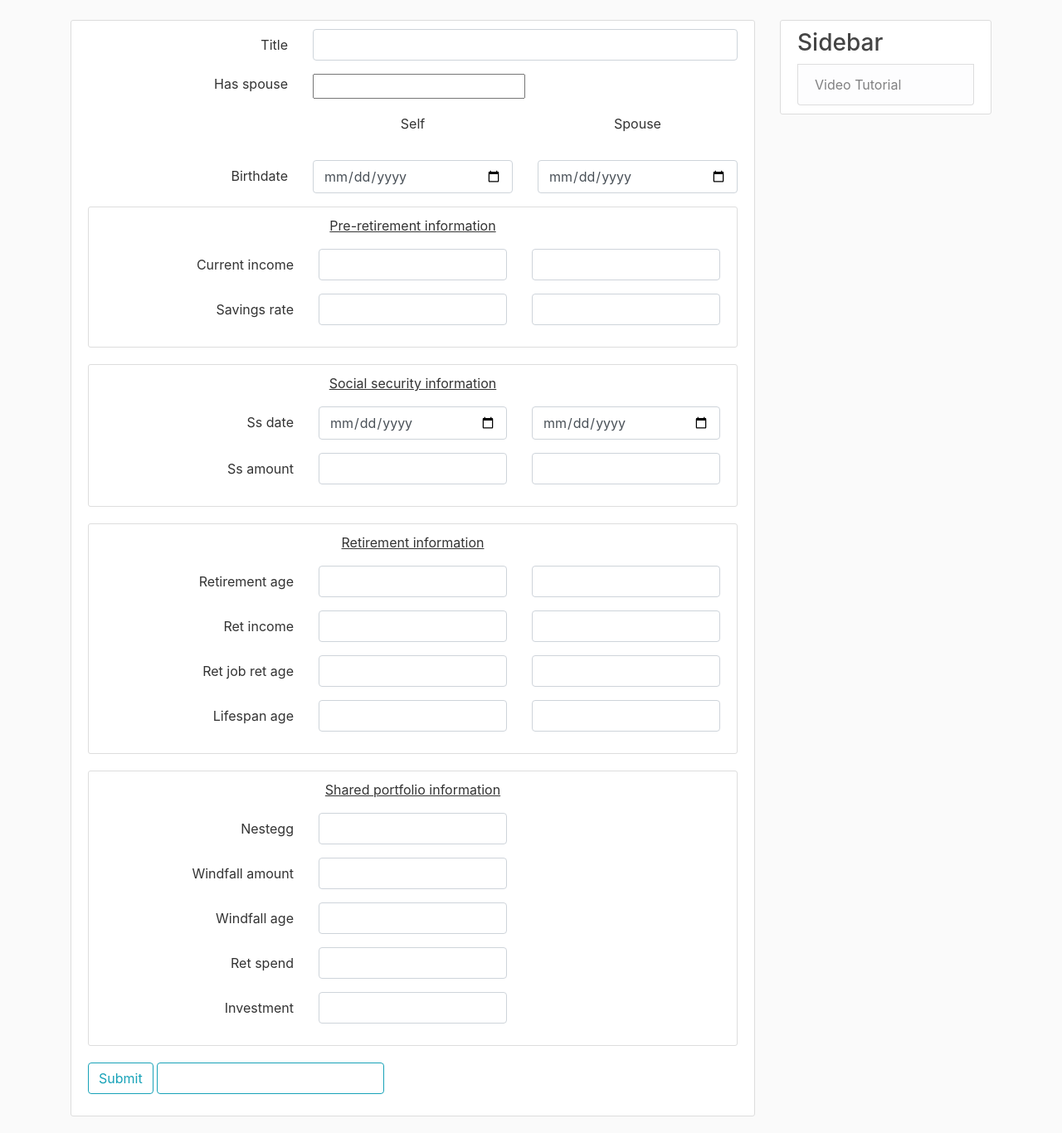
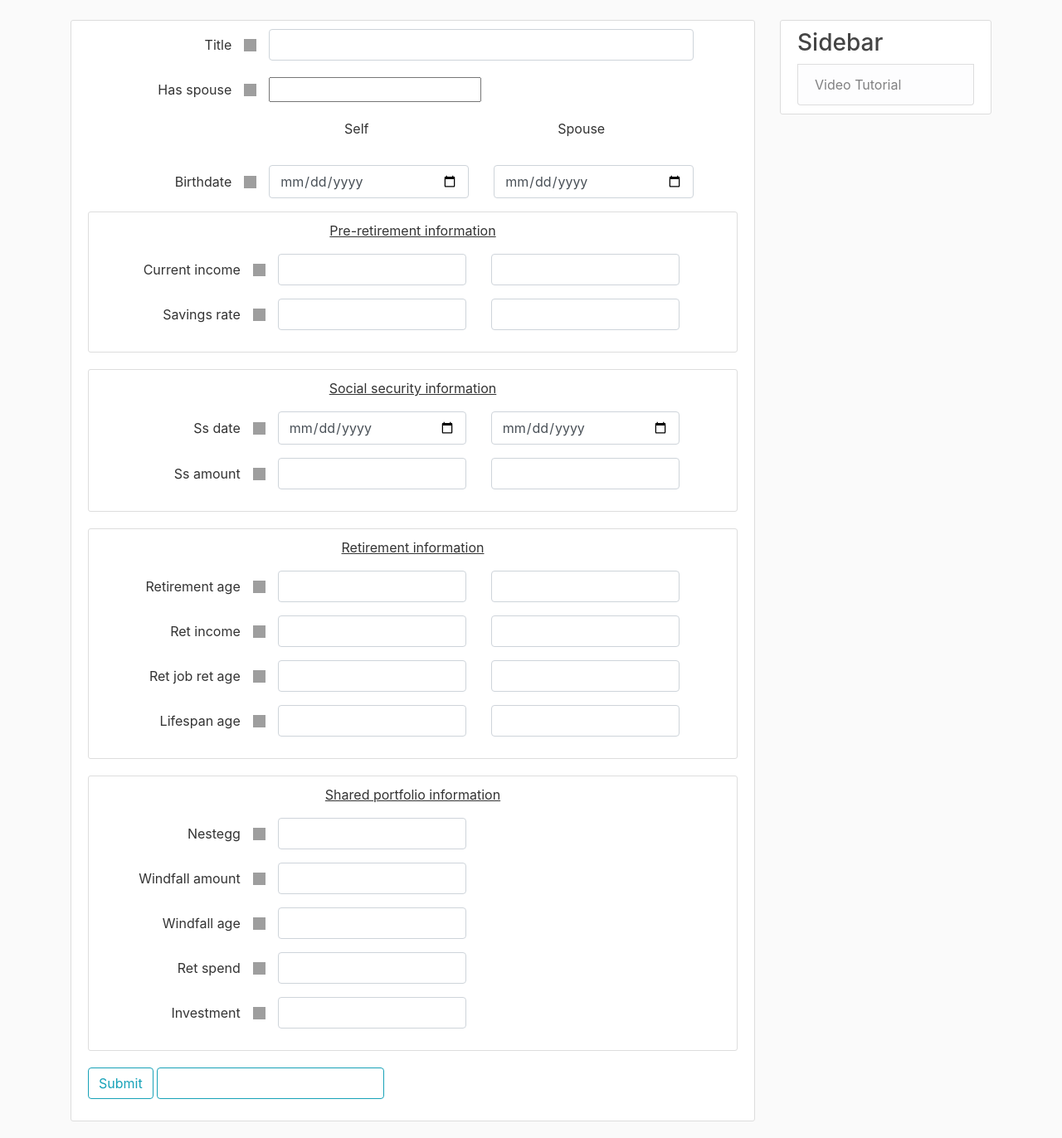
Before and after one commit to jgvergo/MonteCarloRetirement, a Python web app: template Simulation/templates/create_scenario.html in a window 1280 px wide. Shown: the part 56-1428 px from the top of the page at 83% size. Before the commit the page ends 1402 px from the top, so only its background shows below. Run offline with Jinja, Linux system fonts and the light colour scheme; the template is opened without the code that fills it: most values are stand-ins (such as "Sample title", 1, 10 or a date in 2020); form fields are guessed from the names that the template uses; some libraries are stand-ins or nearby versions; grey boxes are pictures that could not be loaded.

Commit message:
Added info icon and hover text on the scenario form.

```diff
--- a/Simulation/templates/create_scenario.html
+++ b/Simulation/templates/create_scenario.html
@@ -4,8 +4,9 @@
     <form action="" method="POST">
         {{ form.hidden_tag() }}
         <form>
-            <div class="form-group row">
-                {{ form.title.label(class="col-md-4 col-form-label text-right") }}
+            <div class="form-group row align-items-center">
+                {{ form.title.label(class="col-md-3 col-form-label text-right") }}
+                <img src="/static/information_icon.png" width="15" height="15" title="Enter a title for your scenario. The title should reflect the important parameters of the scenario. For example, if you are creating a scenario where you will take social security at age 70, you might want to entitle the scenario SS70">
                 {% if form.title.errors %}
                     {{ form.title(class="form-control form-control-md is-invalid") }}
                     <div class="invalid-feedback">
@@ -19,8 +20,9 @@
                     </div>
                 {% endif %}
             </div>
-            <div class="form-group row">
-                {{ form.has_spouse.label(class="col-md-4 text-right") }}
+            <div class="form-group row align-items-center">
+                {{ form.has_spouse.label(class="col-md-3 col-form-label text-right") }}
+                <img src="/static/information_icon.png" width="15" height="15" title="Check this if your scenario includes a spouse. If checked, you will need to enter information for your spouse in the right column.">
                 {% if form.has_spouse.errors %}
                     {{ form.has_spouse(class="form-control form-control-md is-invalid") }}
                     <div class="invalid-feedback">
@@ -34,13 +36,14 @@
                     </div>
                 {% endif %}
             </div>
-            <div class="form-group row">
-                <div class="col-md-4 text-right"><p> </p></div>
+            <div class="form-group row align-items-center">
+                <div class="col-md-3 text-right"><p> </p></div>
                 <div class="col-md-4 text-center"><p>Self</p></div>
                 <div class="col-md-4 text-center"><p>Spouse</p></div>
             </div>
-            <div class="form-group row">
-                {{ form.birthdate.label(class="col-md-4 col-form-label text-right") }}
+            <div class="form-group row align-items-center">
+                {{ form.birthdate.label(class="col-md-3 col-form-label text-right") }}
+                <img src="/static/information_icon.png" width="15" height="15" title="Enter you birthdate">
                 {% if form.birthdate.errors %}
                     {{ form.birthdate(class="form-control form-control-md is-invalid") }}
                     <div class="invalid-feedback">
@@ -69,8 +72,9 @@
 
             <div class="content-section">
                 <div class="col-md-12 text-center"><p><u>Pre-retirement information</u></p></div>
-                <div class="form-group row">
-                    {{ form.current_income.label(class="col-md-4 col-form-label text-right") }}
+                <div class="form-group row align-items-center">
+                    {{ form.current_income.label(class="col-md-3 col-form-label text-right") }}
+                    <img src="/static/information_icon.png" width="15" height="15" title="Enter your current income">
                     {% if form.current_income.errors %}
                         {{ form.current_income(class="form-control form-control-md is-invalid") }}
                         <div class="invalid-feedback">
@@ -96,8 +100,9 @@
                         </div>
                     {% endif %}
                 </div>
-                <div class="form-group row">
-                    {{ form.savings_rate.label(class="col-md-4 col-form-label text-right") }}
+                <div class="form-group row align-items-center">
+                    {{ form.savings_rate.label(class="col-md-3 col-form-label text-right") }}
+                    <img src="/static/information_icon.png" width="15" height="15" title="Enter the percentage of your salary that you save each year. For example, if you make $100,000/yr and you save $6,300/yr, enter 6.3">
                     {% if form.savings_rate.errors %}
                         {{ form.savings_rate(class="form-control form-control-md is-invalid") }}
                         <div class="invalid-feedback">
@@ -127,8 +132,9 @@
 
             <div class="content-section">
                 <div class="col-md-12 text-center"><p><u>Social security information</u></p></div>
-                <div class="form-group row">
-                    {{ form.ss_date.label(class="col-md-4 col-form-label text-right") }}
+                <div class="form-group row align-items-center">
+                    {{ form.ss_date.label(class="col-md-3 col-form-label text-right") }}
+                    <img src="/static/information_icon.png" width="15" height="15" title="Enter the date (MM-DD-YYYY) that you plan to take social security. You can explore your options at https://www.ssa.gov">
                     {% if form.ss_date.errors %}
                         {{ form.ss_date(class="form-control form-control-md is-invalid") }}
                         <div class="invalid-feedback">
@@ -154,8 +160,9 @@
                         </div>
                     {% endif %}
                 </div>
-                <div class="form-group row">
-                    {{ form.ss_amount.label(class="col-md-4 col-form-label text-right") }}
+                <div class="form-group row align-items-center">
+                    {{ form.ss_amount.label(class="col-md-3 col-form-label text-right") }}
+                    <img src="/static/information_icon.png" width="15" height="15" title="Enter the amount of your ANNUAL social security benefits. You can explore your options at https://www.ssa.gov">
                     {% if form.ss_amount.errors %}
                         {{ form.ss_amount(class="form-control form-control-md is-invalid") }}
                         <div class="invalid-feedback">
@@ -185,8 +192,9 @@
 
             <div class="content-section">
                 <div class="col-md-12 text-center"><p><u>Retirement information</u></p></div>
-                <div class="form-group row">
-                    {{ form.retirement_age.label(class="col-md-4 col-form-label text-right") }}
+                <div class="form-group row align-items-center">
+                    {{ form.retirement_age.label(class="col-md-3 col-form-label text-right") }}
+                    <img src="/static/information_icon.png" width="15" height="15" title="Enter the age at which you will leave your full-time career job">
                     {% if form.retirement_age.errors %}
                         {{ form.retirement_age(class="form-control form-control-md is-invalid") }}
                         <div class="invalid-feedback">
@@ -212,8 +220,9 @@
                         </div>
                     {% endif %}
                 </div>
-                <div class="form-group row">
-                    {{ form.ret_income.label(class="col-md-4 col-form-label text-right") }}
+                <div class="form-group row align-items-center">
+                    {{ form.ret_income.label(class="col-md-3 col-form-label text-right") }}
+                    <img src="/static/information_icon.png" width="15" height="15" title="If youy plan to work after retiring from your full time career, estimate the annual income from your 'second career'">
                     {% if form.ret_income.errors %}
                         {{ form.ret_income(class="form-control form-control-md is-invalid") }}
                         <div class="invalid-feedback">
@@ -239,8 +248,9 @@
                         </div>
                     {% endif %}
                 </div>
-                <div class="form-group row">
-                    {{ form.ret_job_ret_age.label(class="col-md-4 col-form-label text-right") }}
+                <div class="form-group row align-items-center">
+                    {{ form.ret_job_ret_age.label(class="col-md-3 col-form-label text-right") }}
+                    <img src="/static/information_icon.png" width="15" height="15" title="Enter the age you plan to fully retire. After this age, you will not generate any additional income and you will live off of your investments">
                     {% if form.ret_job_ret_age.errors %}
                         {{ form.ret_job_ret_age(class="form-control form-control-md is-invalid") }}
                         <div class="invalid-feedback">
@@ -266,8 +276,9 @@
                         </div>
                     {% endif %}
                 </div>
-                <div class="form-group row">
-                    {{ form.lifespan_age.label(class="col-md-4 col-form-label text-right") }}
+                <div class="form-group row align-items-center">
+                    {{ form.lifespan_age.label(class="col-md-3 col-form-label text-right") }}
+                    <img src="/static/information_icon.png" width="15" height="15" title="Enter the age that you estimate that you will live to. This will determine how many years are simulated. Most people will enter 95 just to see how their portfolio will perform if they live that long">
                     {% if form.lifespan_age.errors %}
                         {{ form.lifespan_age(class="form-control form-control-md is-invalid") }}
                         <div class="invalid-feedback">
@@ -297,8 +308,9 @@
 
             <div class="content-section">
                 <div class="col-md-12 text-center"><p><u>Shared portfolio information</u></p></div>
-                <div class="form-group row">
-                    {{ form.nestegg.label(class="col-md-4 col-form-label text-right") }}
+                <div class="form-group row align-items-center">
+                    {{ form.nestegg.label(class="col-md-3 col-form-label text-right") }}
+                    <img src="/static/information_icon.png" width="15" height="15" title="Enter the amount of your current savings">
                     {% if form.nestegg.errors %}
                         {{ form.nestegg(class="form-control form-control-md is-invalid") }}
                         <div class="invalid-feedback">
@@ -312,8 +324,9 @@
                         </div>
                     {% endif %}
                 </div>
-                <div class="form-group row">
-                    {{ form.windfall_amount.label(class="col-md-4 col-form-label text-right") }}
+                <div class="form-group row align-items-center">
+                    {{ form.windfall_amount.label(class="col-md-3 col-form-label text-right") }}
+                    <img src="/static/information_icon.png" width="15" height="15" title="If you anticipate an inheritance, enter the amount here (e.g. $200,000). You can also plan for a major expense such as a trip around the word by enter a negative number here (e.g. -$30,000)">
                     {% if form.windfall_amount.errors %}
                         {{ form.windfall_amount(class="form-control form-control-md is-invalid") }}
                         <div class="invalid-feedback">
@@ -327,8 +340,9 @@
                         </div>
                     {% endif %}
                 </div>
-                <div class="form-group row">
-                    {{ form.windfall_age.label(class="col-md-4 col-form-label text-right") }}
+                <div class="form-group row align-items-center">
+                    {{ form.windfall_age.label(class="col-md-3 col-form-label text-right") }}
+                    <img src="/static/information_icon.png" width="15" height="15" title="Enter the age that you estimate the financial event will take place">
                     {% if form.windfall_age.errors %}
                         {{ form.windfall_age(class="form-control form-control-md is-invalid") }}
                         <div class="invalid-feedback">
@@ -342,8 +356,9 @@
                         </div>
                     {% endif %}
                 </div>
-                <div class="form-group row">
-                    {{ form.ret_spend.label(class="col-md-4 col-form-label text-right") }}
+                <div class="form-group row align-items-center">
+                    {{ form.ret_spend.label(class="col-md-3 col-form-label text-right") }}
+                    <img src="/static/information_icon.png" width="15" height="15" title="Enter the amount of money you expect to spend annually at the start of you retirement from you full time job. Keep in mind that you will need to anticipate the impact of inflation on your estimate">
                     {% if form.ret_spend.errors %}
                         {{ form.ret_spend(class="form-control form-control-md is-invalid") }}
                         <div class="invalid-feedback">
@@ -357,8 +372,9 @@
                         </div>
                     {% endif %}
                 </div>
-                <div class="form-group row">
-                    {{ form.investment.label(class="col-md-4 col-form-label text-right") }}
+                <div class="form-group row align-items-center">
+                    {{ form.investment.label(class="col-md-3 col-form-label text-right") }}
+                    <img src="/static/information_icon.png" width="15" height="15" title="Select the Asset Mix that reflects how you will invest your current nestegg and future savings.">
                     {% if form.investment.errors %}
                         {{ form.investment(class="form-control form-control-md is-invalid") }}
                         <div class="invalid-feedback">
```
